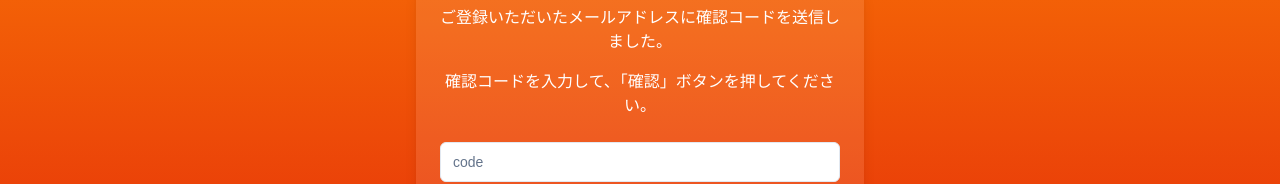
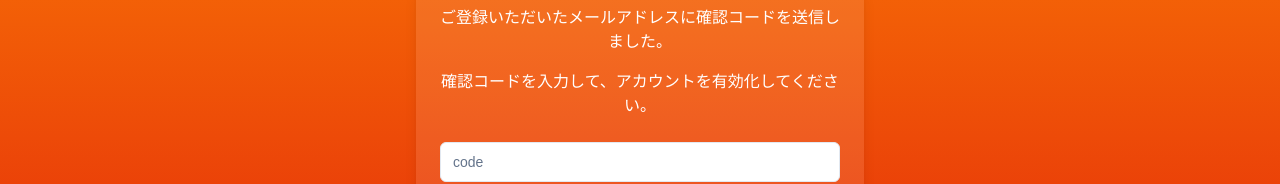
Before and after one commit to yuki00yossi/gymdiary-front, a React (Vite) app: page /user/email/sent-verify-mail in a window 1280 px wide. Shown: the part 278-462 px from the top of the page. Built offline with nearby package versions, Linux system fonts and the light colour scheme.

Commit message:
文言変更

```diff
--- a/src/pages/user/VerifyEmail/SentVerifyEmail.tsx
+++ b/src/pages/user/VerifyEmail/SentVerifyEmail.tsx
@@ -25,7 +25,7 @@ export default function SentVerifyEmail() {
             ご登録いただいたメールアドレスに確認コードを送信しました。
           </p>
           <p className="text-white text-base mb-6">
-            確認コードを入力して、「確認」ボタンを押してください。
+            確認コードを入力して、アカウントを有効化してください。
           </p>
           <Input ref={codeInput} type="text" placeholder="code" name="code" />
           <p className="text-yellow-300 text-sm pt-1"></p>
```
